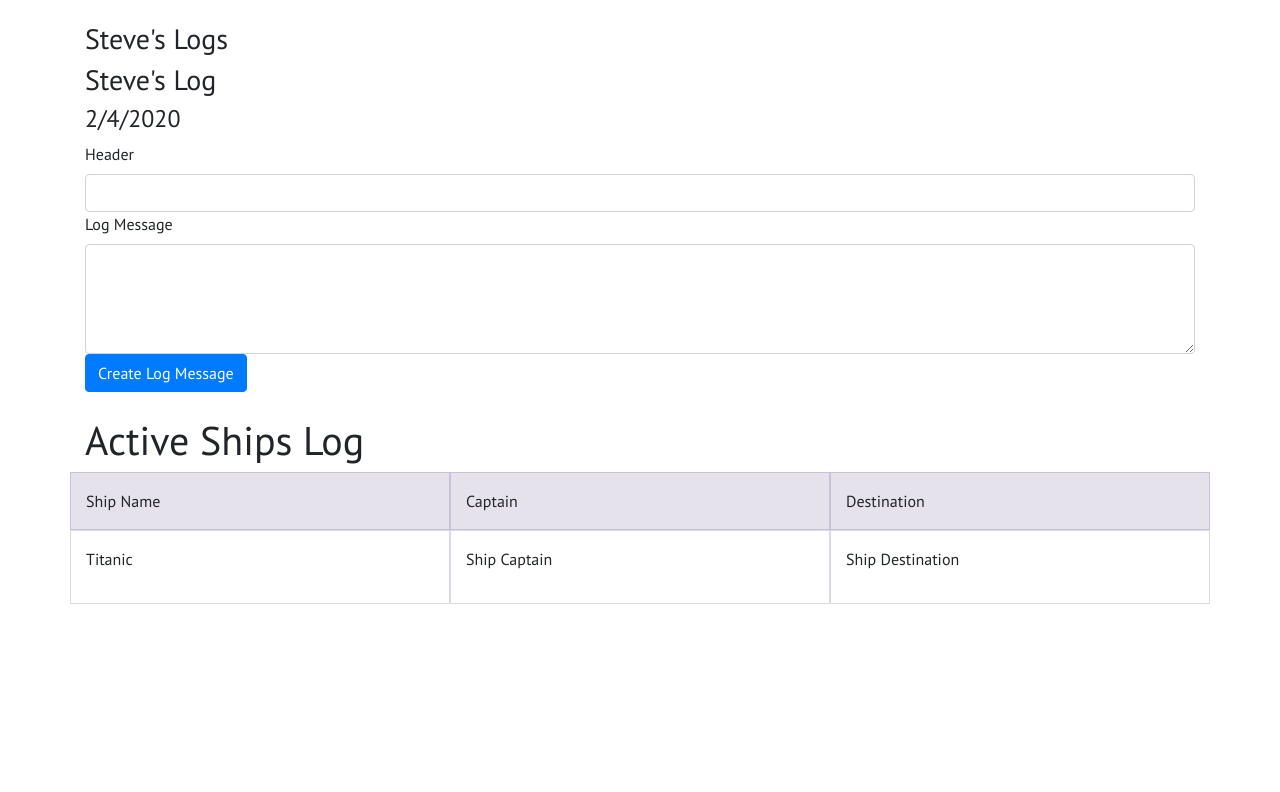
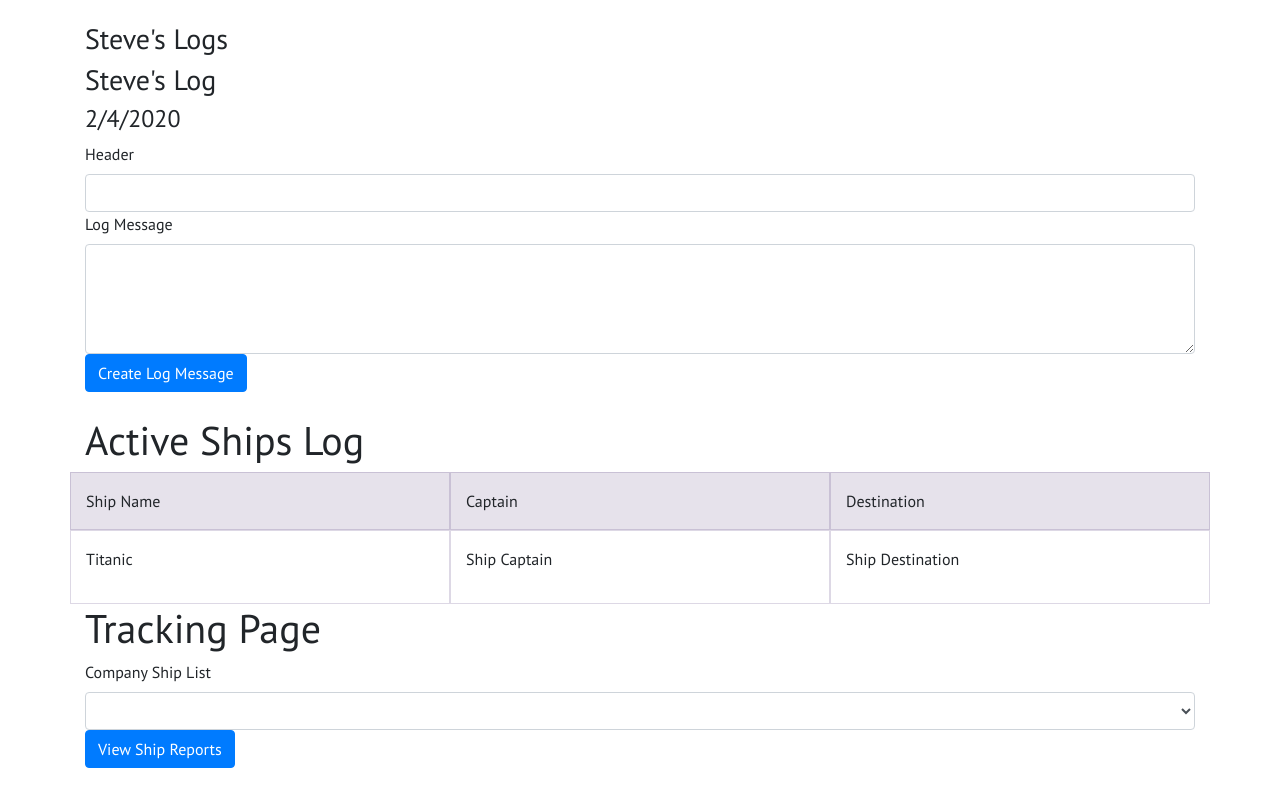
Before and after one commit to DBGUI-Freight-Management/frontend, a React (Create React App) app in the folder react-example/: page / in a window 1280 px wide. Shown: the part 2480-3272 px from the top of the page. Before the commit the page ends 3084 px from the top, so only its background shows below. Built offline with nearby package versions, Linux system fonts and the light colour scheme.

Commit message:
tracking page started and basics for viewing past ship reports

```diff
--- a/react-example/src/ShippingManager/ShippingManagerPage.jsx
+++ b/react-example/src/ShippingManager/ShippingManagerPage.jsx
@@ -9,6 +9,7 @@ import { LogCreation } from "./LogCreation"
 import { AllLogView } from "./AllLogView"
 import { LogMessage } from "./LogMessage"
 import { ActiveShipsView } from "./ActiveShipsView"
+import { TrackingPage } from "./TrackingPageView"
 
 export class ShippingManagerPage extends React.Component{
     state={
@@ -102,6 +103,7 @@ export class ShippingManagerPage extends React.Component{
                 {this.state.selectedMessage!==undefined && <LogMessage log={this.state.manager.messages[this.state.selectedMessage]}/>}
                 <LogCreation captain={this.state.manager.captains[this.state.selectedCaptain]} submit={input=>this.addLogMessage(input)}/>
                 <ActiveShipsView activeships={this.getActiveShips()}/>
+                <TrackingPage captain={this.state.manager.captains[this.state.selectedCaptain]} ships={this.state.manager.ships}/>
             </>
         )
     }
--- /dev/null
+++ b/react-example/src/ShippingManager/TrackingPageView.jsx
@@ -0,0 +1,37 @@
+import React from "react"
+
+export class TrackingPage extends React.Component{
+
+    getCompanyShips(){
+        this.companyShips = [];
+        for(var i = 0; i < this.props.ships.length; i++){
+            if(this.props.captain.company === this.props.ships[i].owningCompany){
+                this.companyShips.push(this.props.ships[i]);
+            }
+        }
+        return this.companyShips;
+    }
+
+    render(){
+        return(
+            <>
+            <form className="container">
+                    <h1>Tracking Page</h1>
+                <div className="form-group">
+                    <label htmlFor="companyShipList">
+                        Company Ship List
+                    </label>
+                    <select className="form-control"
+                        id="companyShipList"
+                        name="companyShipList">
+                        <option></option>
+                        {this.getCompanyShips().map(ship=>(<option>{ship.name}</option>))}
+                    </select>
+                    <button type="button" className="btn btn-primary mb-2">View Ship Reports</button>
+                    {/*this button will show past status reports when those are eventually a thing*/}
+                </div>
+            </form>
+            </>
+        )
+    }
+};
--- a/react-example/src/ShippingManager/index.js
+++ b/react-example/src/ShippingManager/index.js
@@ -8,3 +8,4 @@ export * from "./LogCreation"
 export * from "./AllLogView"
 export * from "./LogMessage"
 export * from "./ActiveShipsView"
+export * from "./TrackingPageView"
```
